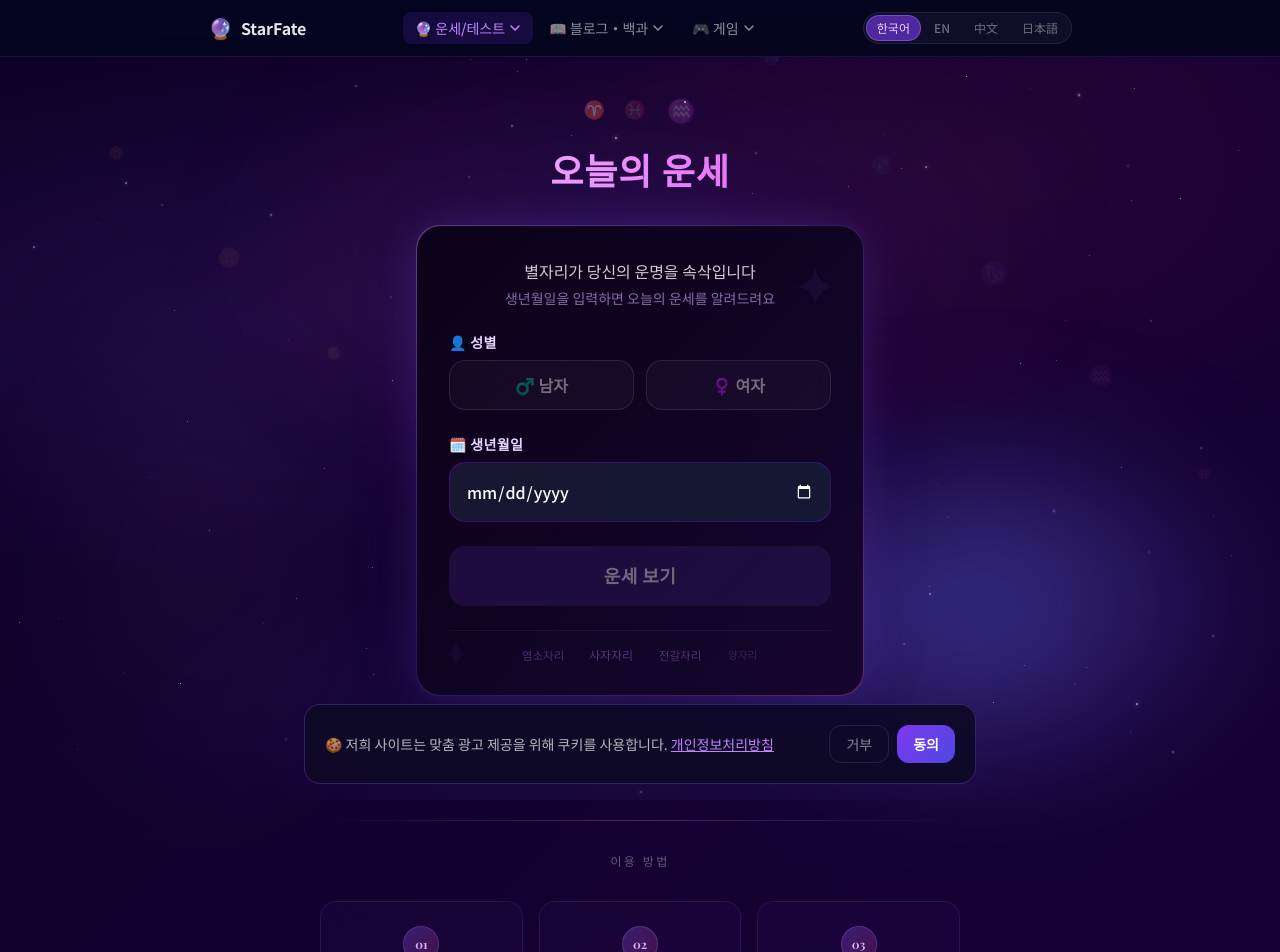
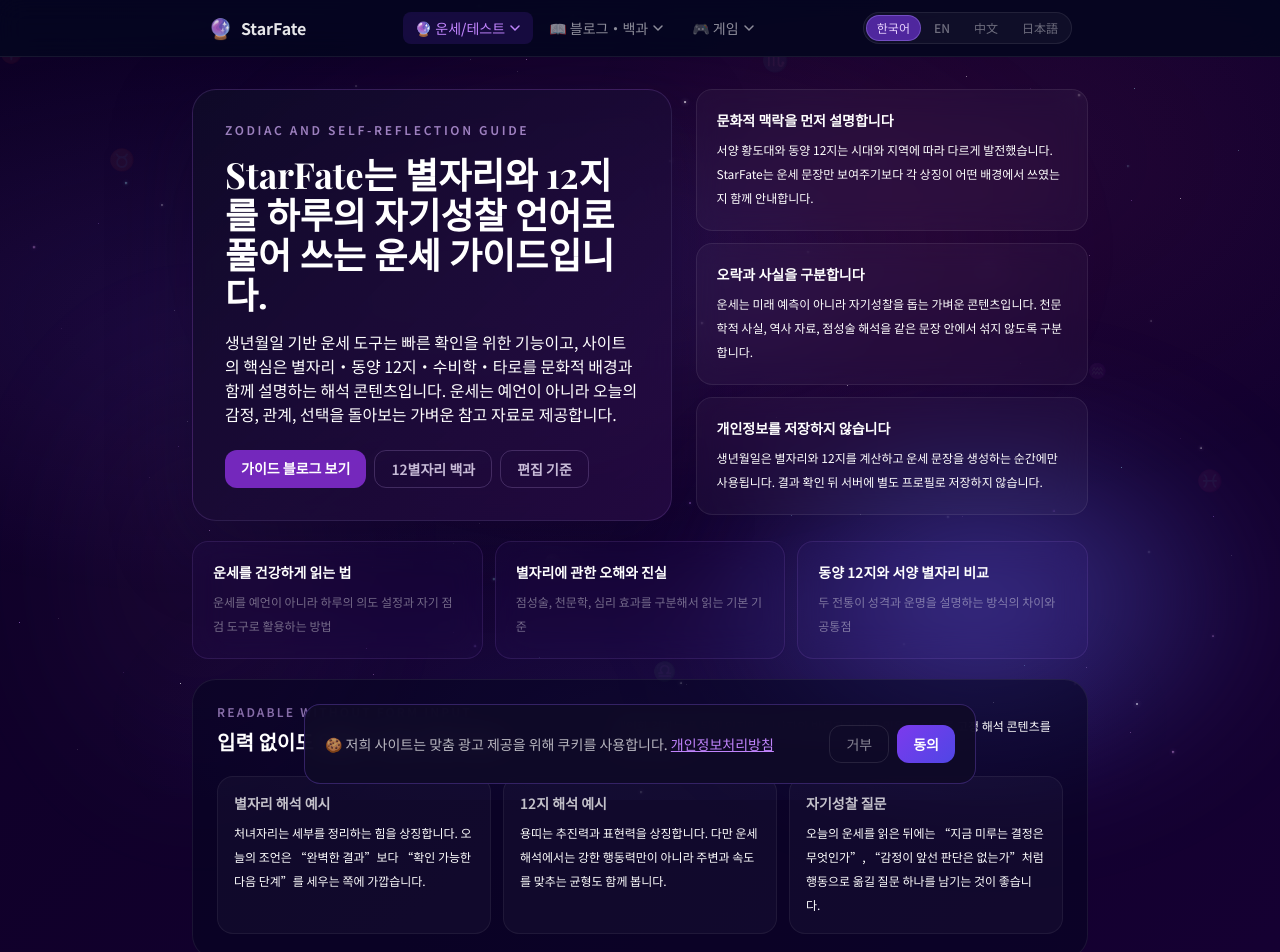
Before and after one commit to kinnet-zz/fortune-site, a Next.js app: page / in a window 1280 px wide. Shown: the top 952 px of the page. Built offline with nearby package versions, Linux system fonts and the light colour scheme; a web font is replaced by a local one.

Commit message:
fix: improve adsense value signals

```diff
--- a/app/page.tsx
+++ b/app/page.tsx
@@ -12,20 +12,20 @@ function getLang(param?: string): Lang {
 
 const ogData: Record<Lang, { title: string; description: string }> = {
   ko: {
-    title: '오늘의 운세 ✨ | 별자리·띠 무료 운세',
-    description: '생년월일로 별자리와 띠를 분석하는 AI 무료 운세. 종합운·연애운·금전운·직업운을 매일 확인하세요.',
+    title: 'StarFate | 별자리·12지 운세 해석 가이드',
+    description: '서양 별자리와 동양 12지를 함께 읽는 운세 해석 가이드. 오늘의 운세 도구, 별자리 백과, 12지 설명, 자기성찰용 해석 예시를 제공합니다.',
   },
   en: {
-    title: "Today's Fortune ✨ | Free AI Horoscope",
-    description: 'Free AI fortune analyzing your zodiac & Chinese zodiac. Check your daily Overall, Love, Money & Career fortune.',
+    title: 'StarFate | Zodiac and Chinese Zodiac Guide',
+    description: 'A guide to reading Western zodiac and Chinese zodiac traditions, with daily fortune tools, interpretation examples, and cultural context.',
   },
   ja: {
-    title: '今日の運勢 ✨ | 無料AI占い',
-    description: '生年月日で星座と十二支を分析する無料AI占い。毎日の総合運・恋愛運・金運・仕事運をチェック。',
+    title: 'StarFate | 星座と十二支の運勢ガイド',
+    description: '西洋占星術と十二支をあわせて読む運勢ガイド。今日の運勢ツール、解釈例、文化的な背景を紹介します。',
   },
   zh: {
-    title: '今日运势 ✨ | 免费AI占卜',
-    description: '根据生日分析星座和生肖的免费AI运势。每日查看综合运·爱情运·财运·事业运。',
+    title: 'StarFate | 星座与生肖运势解读指南',
+    description: '结合西方星座与东方生肖的运势解读指南，提供今日运势工具、解读示例与文化背景说明。',
   },
 };
 
--- a/components/FortuneForm.tsx
+++ b/components/FortuneForm.tsx
@@ -56,9 +56,9 @@ export default function FortuneForm({ onSubmit, isLoading, lang }: FortuneFormPr
           ))}
         </div>
 
-        <h1 className="font-serif-display text-4xl font-bold mb-2 shimmer-text leading-tight tracking-wide">
+        <h2 className="font-serif-display text-3xl font-bold mb-2 shimmer-text leading-tight tracking-wide">
           {tr.formTitle}
-        </h1>
+        </h2>
       </div>
 
       {/* 카드 */}
--- a/components/HomeClient.tsx
+++ b/components/HomeClient.tsx
@@ -1,6 +1,7 @@
 'use client';
 
 import { useEffect, useRef, useState, useCallback } from 'react';
+import Link from 'next/link';
 import FortuneForm from '../components/FortuneForm';
 import FortuneCard from '../components/FortuneCard';
 import LoadingSpinner from '../components/LoadingSpinner';
@@ -37,6 +38,56 @@ const STAR_COLORS = [
   'rgba(240,171,252,0.7)',
   'rgba(165,243,252,0.6)',
   'rgba(255,255,255,0.7)',
+];
+
+const FLOATING_SYMBOL_SIZES = [18, 21, 15, 20, 17, 14, 19, 22, 16, 18, 15, 21];
+
+const EDITORIAL_POINTS = [
+  {
+    title: '문화적 맥락을 먼저 설명합니다',
+    body: '서양 황도대와 동양 12지는 시대와 지역에 따라 다르게 발전했습니다. StarFate는 운세 문장만 보여주기보다 각 상징이 어떤 배경에서 쓰였는지 함께 안내합니다.',
+  },
+  {
+    title: '오락과 사실을 구분합니다',
+    body: '운세는 미래 예측이 아니라 자기성찰을 돕는 가벼운 콘텐츠입니다. 천문학적 사실, 역사 자료, 점성술 해석을 같은 문장 안에서 섞지 않도록 구분합니다.',
+  },
+  {
+    title: '개인정보를 저장하지 않습니다',
+    body: '생년월일은 별자리와 12지를 계산하고 운세 문장을 생성하는 순간에만 사용됩니다. 결과 확인 뒤 서버에 별도 프로필로 저장하지 않습니다.',
+  },
+];
+
+const GUIDE_LINKS = [
+  {
+    href: '/blog/how-to-read-daily-fortune',
+    label: '운세를 건강하게 읽는 법',
+    desc: '운세를 예언이 아니라 하루의 의도 설정과 자기 점검 도구로 활용하는 방법',
+  },
+  {
+    href: '/blog/zodiac-myths-facts',
+    label: '별자리에 관한 오해와 진실',
+    desc: '점성술, 천문학, 심리 효과를 구분해서 읽는 기본 기준',
+  },
+  {
+    href: '/blog/chinese-vs-western-zodiac',
+    label: '동양 12지와 서양 별자리 비교',
+    desc: '두 전통이 성격과 운명을 설명하는 방식의 차이와 공통점',
+  },
+];
+
+const SAMPLE_READINGS = [
+  {
+    title: '별자리 해석 예시',
+    body: '처녀자리는 세부를 정리하는 힘을 상징합니다. 오늘의 조언은 “완벽한 결과”보다 “확인 가능한 다음 단계”를 세우는 쪽에 가깝습니다.',
+  },
+  {
+    title: '12지 해석 예시',
+    body: '용띠는 추진력과 표현력을 상징합니다. 다만 운세 해석에서는 강한 행동력만이 아니라 주변과 속도를 맞추는 균형도 함께 봅니다.',
+  },
+  {
+    title: '자기성찰 질문',
+    body: '오늘의 운세를 읽은 뒤에는 “지금 미루는 결정은 무엇인가”, “감정이 앞선 판단은 없는가”처럼 행동으로 옮길 질문 하나를 남기는 것이 좋습니다.',
+  },
 ];
 
 function BackgroundStars() {
@@ -86,7 +137,7 @@ function BackgroundStars() {
           style={{
             left: `${(i * 8.5) % 95}%`,
             top: `${(i * 13 + 5) % 90}%`,
-            fontSize: `${Math.random() * 14 + 10}px`,
+            fontSize: `${FLOATING_SYMBOL_SIZES[i]}px`,
             color: 'rgba(192,132,252,0.06)',
             animation: `float ${6 + i * 0.7}s ease-in-out infinite`,
             animationDelay: `${i * 0.5}s`,
@@ -247,6 +298,98 @@ export default function HomeClient() {
 
       <main className="relative z-10 min-h-screen flex flex-col">
         <div className="flex-1 flex flex-col items-center justify-start px-4 py-8 pb-16">
+          {!fortune && !isLoading && (
+            <section className="w-full max-w-4xl mx-auto mb-10" aria-labelledby="home-guide-heading">
+              <div className="grid grid-cols-1 lg:grid-cols-[1.1fr_0.9fr] gap-6 items-start">
+                <div
+                  className="rounded-3xl p-7 sm:p-8"
+                  style={{
+                    background: 'linear-gradient(135deg, rgba(15,10,40,0.92), rgba(40,12,70,0.72))',
+                    border: '1px solid rgba(192,132,252,0.16)',
+                    boxShadow: '0 24px 80px rgba(15,10,40,0.42)',
+                    backdropFilter: 'blur(18px)',
+                  }}
+                >
+                  <p className="text-purple-300/70 text-xs font-semibold tracking-[0.22em] uppercase mb-4">
+                    Zodiac and self-reflection guide
+                  </p>
+                  <h1 id="home-guide-heading" className="font-serif-display text-3xl sm:text-4xl font-bold text-white/92 leading-tight mb-4">
+                    StarFate는 별자리와 12지를 하루의 자기성찰 언어로 풀어 쓰는 운세 가이드입니다.
+                  </h1>
+                  <p className="text-white/56 text-sm sm:text-base leading-8 mb-6">
+                    생년월일 기반 운세 도구는 빠른 확인을 위한 기능이고, 사이트의 핵심은 별자리·동양 12지·수비학·타로를 문화적 배경과 함께 설명하는 해석 콘텐츠입니다. 운세는 예언이 아니라 오늘의 감정, 관계, 선택을 돌아보는 가벼운 참고 자료로 제공합니다.
+                  </p>
+                  <div className="flex flex-wrap gap-2">
+                    <Link href="/blog" className="px-4 py-2 rounded-xl text-sm font-semibold text-white bg-purple-600/75 hover:bg-purple-500 transition-colors">
+                      가이드 블로그 보기
+                    </Link>
+                    <Link href="/zodiac" className="px-4 py-2 rounded-xl text-sm font-semibold text-purple-100/80 border border-purple-300/20 hover:border-purple-300/40 transition-colors">
+                      12별자리 백과
+                    </Link>
+                    <Link href="/about" className="px-4 py-2 rounded-xl text-sm font-semibold text-purple-100/80 border border-purple-300/20 hover:border-purple-300/40 transition-colors">
+                      편집 기준
+                    </Link>
+                  </div>
+                </div>
+
+                <div className="grid grid-cols-1 gap-3">
+                  {EDITORIAL_POINTS.map((item) => (
+                    <article
+                      key={item.title}
+                      className="rounded-2xl p-5"
+                      style={{
+                        background: 'rgba(255,255,255,0.035)',
+                        border: '1px solid rgba(255,255,255,0.08)',
+                        backdropFilter: 'blur(14px)',
+                      }}
+                    >
+                      <h2 className="text-white/82 text-sm font-semibold mb-2">{item.title}</h2>
+                      <p className="text-white/42 text-xs leading-6">{item.body}</p>
+                    </article>
+                  ))}
+                </div>
+              </div>
+
+              <div className="grid grid-cols-1 md:grid-cols-3 gap-3 mt-5">
+                {GUIDE_LINKS.map((guide) => (
+                  <Link
+                    key={guide.href}
+                    href={guide.href}
+                    className="rounded-2xl p-5 block card-glow"
+                    style={{
+                      background: 'rgba(139,92,246,0.04)',
+                      border: '1px solid rgba(192,132,252,0.12)',
+                      backdropFilter: 'blur(16px)',
+                    }}
+                  >
+                    <h2 className="text-white/82 text-sm font-semibold mb-2">{guide.label}</h2>
+                    <p className="text-white/40 text-xs leading-6">{guide.desc}</p>
+                  </Link>
+                ))}
+              </div>
+
+              <section className="mt-5 rounded-3xl p-6" style={{ background: 'rgba(5,5,32,0.52)', border: '1px solid rgba(255,255,255,0.07)' }} aria-labelledby="sample-reading-heading">
+                <div className="flex flex-col sm:flex-row sm:items-end sm:justify-between gap-2 mb-5">
+                  <div>
+                    <p className="text-purple-300/60 text-xs font-semibold tracking-[0.18em] uppercase mb-2">Readable without form input</p>
+                    <h2 id="sample-reading-heading" className="font-serif-display text-white/86 text-xl font-bold">입력 없이도 읽을 수 있는 해석 예시</h2>
+                  </div>
+                  <p className="text-white/32 text-xs leading-5 max-w-md">
+                    개인화 결과는 폼 뒤에 있지만, 심사자와 방문자가 바로 읽을 수 있도록 고정 해석 콘텐츠를 함께 제공합니다.
+                  </p>
+                </div>
+                <div className="grid grid-cols-1 md:grid-cols-3 gap-3">
+                  {SAMPLE_READINGS.map((sample) => (
+                    <article key={sample.title} className="rounded-2xl p-4" style={{ background: 'rgba(255,255,255,0.03)', border: '1px solid rgba(255,255,255,0.06)' }}>
+                      <h3 className="text-white/75 text-sm font-semibold mb-2">{sample.title}</h3>
+                      <p className="text-white/38 text-xs leading-6">{sample.body}</p>
+                    </article>
+                  ))}
+                </div>
+              </section>
+            </section>
+          )}
+
           {error && !isLoading && (
             <div
               className="w-full max-w-md mb-6 px-5 py-4 rounded-2xl flex items-start gap-3"
--- a/components/InfoSection.tsx
+++ b/components/InfoSection.tsx
@@ -197,7 +197,7 @@ export default function InfoSection() {
           {[
             {
               q: '오늘의 운세는 매일 바뀌나요?',
-              a: '네. AI가 오늘 날짜를 기준으로 매일 새로운 운세를 생성합니다. 같은 생년월일이라도 날짜가 바뀌면 결과가 달라집니다.',
+              a: '네. 오늘 날짜를 기준으로 별자리와 띠의 상징을 다시 조합해 매일 다른 참고 문장을 제공합니다. 같은 생년월일이라도 날짜가 바뀌면 결과가 달라집니다.',
             },
             {
               q: '생년월일 정보가 저장되나요?',
@@ -205,7 +205,7 @@ export default function InfoSection() {
             },
             {
               q: '운세 결과는 얼마나 정확한가요?',
-              a: '본 서비스의 운세는 오락 및 자기성찰 목적의 AI 생성 콘텐츠입니다. 실제 미래를 예측하지 않으며, 중요한 결정의 근거로 사용하지 마세요.',
+              a: '본 서비스의 운세는 오락 및 자기성찰 목적의 참고 콘텐츠입니다. 실제 미래를 예측하지 않으며, 중요한 결정의 근거로 사용하지 마세요.',
             },
             {
               q: '별자리와 띠는 어떻게 계산되나요?',
@@ -241,7 +241,7 @@ export default function InfoSection() {
           </h2>
           <p className="text-white/35 text-xs leading-relaxed mb-3">{tr.serviceIntroText}</p>
           <p className="text-white/25 text-xs leading-relaxed">
-            starfate.day는 별자리(서양 점성술)와 띠(동양 12지)를 결합한 AI 기반 무료 운세 서비스입니다.
+            starfate.day는 별자리(서양 점성술)와 띠(동양 12지)를 함께 읽는 무료 운세 해석 가이드입니다.
             4개 언어(한국어·영어·일본어·중국어)를 지원하며, 오늘의 운세 외에도 타로 카드 운세, 전생 테스트,
             별자리 궁합, 숫자 게임 등 다양한 콘텐츠를 제공합니다.
             본 서비스의 모든 운세 콘텐츠는 오락 목적이며 실제 미래를 예측하지 않습니다.
--- a/lib/i18n.ts
+++ b/lib/i18n.ts
@@ -176,12 +176,12 @@ const translations: Record<Lang, Translations> = {
     howToSteps: [
       { title: '성별 선택', desc: '남자 또는 여자를 선택하세요. 성별에 따라 운세 표현이 달라집니다.' },
       { title: '생년월일 입력', desc: '정확한 생년월일을 입력하면 별자리와 띠가 자동으로 계산됩니다.' },
-      { title: '운세 확인', desc: 'AI가 오늘의 종합운, 연애운, 금전운, 직업운을 분석해 드립니다.' },
+      { title: '운세 확인', desc: '별자리와 띠의 상징을 바탕으로 오늘의 종합운, 연애운, 금전운, 직업운을 참고용으로 확인합니다.' },
     ],
     zodiacGuideTitle: '12 별자리 안내',
     zodiacGuideTraits: ['용감하고 활동적인','안정적이고 신뢰감 있는','호기심 많고 재치 있는','감성적이고 가정적인','당당하고 카리스마 있는','꼼꼼하고 분석적인','균형 잡히고 공정한','직관적이고 집중력 강한','낙관적이고 모험을 즐기는','성실하고 목표 지향적인','독창적이고 인도주의적인','예민하고 상상력 풍부한'],
     serviceIntroTitle: '🔮 서비스 소개',
-    serviceIntroText: '오늘의 운세는 생년월일을 기반으로 서양 별자리(12궁도)와 동양 띠를 함께 분석하여 AI가 오늘의 운세를 알려드리는 무료 서비스입니다. 종합운, 연애운, 금전운, 직업운을 매일 새롭게 제공하며, 행운의 색과 숫자까지 알려드립니다. 운세는 오락 및 참고 목적으로 제공되며, 실제 미래를 예측하지 않습니다.',
+    serviceIntroText: '오늘의 운세는 생년월일을 기반으로 서양 별자리(12궁도)와 동양 띠를 함께 계산하고, 각 상징을 오늘의 자기성찰 문장으로 풀어보는 무료 참고 도구입니다. 종합운, 연애운, 금전운, 직업운과 행운의 색·숫자를 제공하지만 실제 미래를 예측하지 않습니다.',
     zodiacPageTitle: '별자리 운세 정보',
     zodiacPageSubtitle: '서양 점성술의 12별자리(황도대)를 완벽하게 알아보세요. 각 별자리의 성격, 연애 경향, 금전운, 궁합을 상세하게 안내합니다.',
     elementsTitle: '4대 원소와 별자리',
@@ -212,30 +212,30 @@ const translations: Record<Lang, Translations> = {
     animalUnit: '띠',
     chineseZodiacCTA: '🔮 내 띠 오늘 운세 보기',
     aboutTitle: '오늘의 운세 소개',
-    aboutSubtitle: 'AI 기술로 별자리와 띠를 분석하는 무료 운세 서비스',
+    aboutSubtitle: '별자리와 띠를 문화적 맥락으로 읽는 무료 운세 해석 가이드',
     missionTitle: '서비스 목적',
     missionText1: '<strong>오늘의 운세</strong>는 바쁜 일상 속에서 간편하게 오늘의 운세를 확인하고 싶은 분들을 위해 만들어진 무료 서비스입니다.',
-    missionText2: '생년월일 하나만 입력하면 서양의 12별자리(황도대 점성술)와 동양의 12띠를 동시에 분석하여, Google Gemini AI가 오늘 날짜에 맞는 운세를 생성해 드립니다.',
+    missionText2: '생년월일 하나만 입력하면 서양의 12별자리(황도대 점성술)와 동양의 12띠를 동시에 계산하고, 오늘 날짜에 맞는 참고용 운세 문장으로 정리해 드립니다.',
     missionText3: '종합운, 연애운, 금전운, 직업운의 네 가지 분야와 함께 오늘의 행운의 색, 행운의 숫자까지 알려드려 하루를 더 긍정적으로 시작할 수 있도록 도와드립니다.',
-    missionNote: '※ 본 서비스의 운세는 오락 및 참고 목적으로 제공되는 AI 생성 콘텐츠입니다. 실제 미래를 예측하거나 과학적 근거가 있는 내용이 아님을 안내해 드립니다.',
+    missionNote: '※ 본 서비스의 운세는 오락 및 자기성찰 목적으로 제공되는 참고 콘텐츠입니다. 실제 미래를 예측하거나 과학적 근거가 있는 내용이 아님을 안내해 드립니다.',
     featuresTitle: '서비스 특징',
     featureItems: [
-      { icon: '🤖', title: 'AI 운세 생성', desc: 'Google Gemini AI가 별자리와 띠를 종합 분석하여 오늘 날짜 기준의 맞춤 운세를 생성합니다. 매일 새롭게 업데이트됩니다.' },
+      { icon: '🔮', title: '오늘의 해석 문장', desc: '별자리와 띠의 상징, 오늘 날짜를 함께 참고해 종합운·연애운·금전운·직업운을 읽기 쉬운 문장으로 제공합니다.' },
       { icon: '♈', title: '서양 별자리 분석', desc: '생년월일을 기반으로 12개의 황도대 별자리를 정확히 계산합니다. 양자리부터 물고기자리까지 각 별자리의 특성이 반영됩니다.' },
       { icon: '🐉', title: '동양 12띠 분석', desc: '태어난 해를 기준으로 12가지 동물 띠를 파악합니다. 쥐, 소, 호랑이 등 각 띠의 성격과 운세를 함께 고려합니다.' },
       { icon: '📊', title: '4가지 운세 분야', desc: '종합운, 연애운, 금전운, 직업운 네 가지 분야를 각각 분석합니다. 행운의 색과 행운의 숫자도 함께 알려드립니다.' },
       { icon: '🔒', title: '개인정보 보호', desc: '입력하신 생년월일은 운세 생성 즉시 파기되며 서버에 저장되지 않습니다. 개인정보를 안전하게 보호합니다.' },
       { icon: '📱', title: '모바일 최적화', desc: '스마트폰, 태블릿, PC 등 모든 기기에서 편리하게 이용할 수 있도록 반응형 디자인으로 설계되었습니다.' },
     ],
-    aiSystemTitle: 'AI 운세 시스템 작동 방식',
+    aiSystemTitle: '운세 해석 도구 작동 방식',
     aiSystemSteps: [
       { title: '입력 정보 분석', desc: '생년월일과 성별을 입력받아 서양 별자리(황도 12궁)와 동양 12띠를 자동 계산합니다.' },
-      { title: 'AI 운세 생성', desc: 'Google Gemini AI가 오늘 날짜, 별자리 특성, 띠의 성격을 종합하여 개인화된 운세 텍스트를 생성합니다.' },
+      { title: '해석 문장 구성', desc: '오늘 날짜, 별자리 특성, 띠의 성격을 종합하여 오락 및 자기성찰 목적의 운세 텍스트를 구성합니다.' },
       { title: '결과 제공', desc: '종합운, 연애운, 금전운, 직업운과 함께 운세 점수(100점 만점), 행운의 색, 행운의 숫자를 제공합니다.' },
     ],
     faqTitle: '자주 묻는 질문 (FAQ)',
     faqItems: [
-      { q: '운세는 얼마나 정확한가요?', a: '본 서비스의 운세는 AI가 생성한 오락적 콘텐츠입니다. 실제 미래를 과학적으로 예측하거나 보장하지 않습니다. 가볍게 재미로 즐겨주세요.' },
+      { q: '운세는 얼마나 정확한가요?', a: '본 서비스의 운세는 오락과 자기성찰을 위한 참고 콘텐츠입니다. 실제 미래를 과학적으로 예측하거나 보장하지 않습니다. 가볍게 재미로 즐겨주세요.' },
       { q: '같은 생년월일이면 운세가 항상 같나요?', a: '아닙니다. 운세는 오늘 날짜를 기준으로 매일 새롭게 생성됩니다. 같은 생년월일이라도 날짜가 다르면 다른 운세가 나옵니다.' },
       { q: '성별이 운세에 영향을 미치나요?', a: '네, 성별 정보는 운세 표현의 자연스러움을 위해 활용됩니다. 동일 조건에서 성별에 따라 운세 문장의 표현 방식이 달라질 수 있습니다.' },
       { q: '운세 결과를 공유할 수 있나요?', a: '네, 운세 결과 화면에서 "운세 공유" 버튼을 누르면 운세 내용이 텍스트로 클립보드에 복사됩니다. 카카오톡, 문자 등으로 쉽게 공유하세요.' },
@@ -245,13 +245,13 @@ const translations: Record<Lang, Translations> = {
     opLabels: { serviceName: '서비스명', serviceUrl: '서비스 주소', email: '문의 이메일', started: '서비스 시작', tech: '사용 기술' },
     zodiacPlanets: ['화성 ♂', '금성 ♀', '수성 ☿', '달 🌙', '태양 ☀️', '수성 ☿', '금성 ♀', '명왕성 ♇', '목성 ♃', '토성 ♄', '천왕성 ♅', '해왕성 ♆'],
     chineseZodiacAnimals: ['쥐', '소', '호랑이', '토끼', '용', '뱀', '말', '양', '원숭이', '닭', '개', '돼지'],
-    footerDesc: '생년월일로 별자리와 띠를 분석하는 AI 무료 운세 서비스. 오늘의 종합운, 연애운, 금전운, 직업운을 확인해보세요.',
+    footerDesc: '별자리와 띠를 문화적 맥락으로 읽는 무료 운세 해석 가이드. 오늘의 종합운, 연애운, 금전운, 직업운을 참고용으로 확인해보세요.',
     footerService: '서비스',
     footerPolicy: '정책',
     footerPrivacy: '개인정보처리방침',
     footerTerms: '이용약관',
     footerContact: '문의하기',
-    footerDisclaimer: '본 서비스의 운세는 AI가 생성한 오락적 콘텐츠입니다. 실제 미래를 예측하지 않습니다.',
+    footerDisclaimer: '본 서비스의 운세는 오락 및 자기성찰 목적의 참고 콘텐츠입니다. 실제 미래를 예측하지 않습니다.',
   },
 
   en: {
```
Also changed, not shown: app/layout.tsx (+8 -8 lines).
